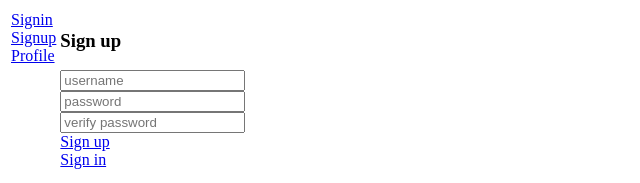
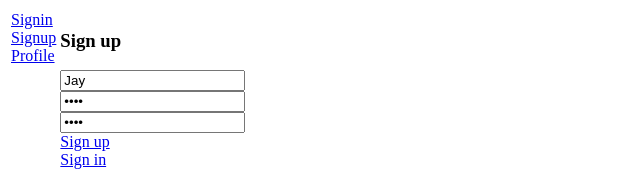
Before and after one commit to jayaditya034/kambaz-next-js, a Next.js app: page /Account/Signup in a window 1280 px wide. Shown: the top 183 px of the page, without its empty margins (0-640 px from the left). Built offline with nearby package versions, Linux system fonts and the light colour scheme.

Commit message:
Final Commit

```diff
--- a/app/(Kambaz)/Account/Signin/page.tsx
+++ b/app/(Kambaz)/Account/Signin/page.tsx
@@ -3,8 +3,8 @@ export default function Signin() {
  return (
    <div id="wd-signin-screen">
      <h3>Sign in</h3>
-     <input placeholder="username" className="wd-username" /> <br />
-     <input placeholder="password" type="password" className="wd-password" /> <br />
+     <input placeholder="username" className="wd-username" defaultValue="Jay"/> <br />
+     <input placeholder="password" type="password" className="wd-password" defaultValue="3399"/> <br />
      <Link href="/Dashboard" id="wd-signin-btn"> Sign in </Link> <br />
      <Link href="Signup" id="wd-signup-link"> Sign up </Link>
    </div>
--- a/app/(Kambaz)/Account/Signup/page.tsx
+++ b/app/(Kambaz)/Account/Signup/page.tsx
@@ -3,10 +3,10 @@ export default function Signup() {
   return (
     <div id="wd-signup-screen">
       <h3>Sign up</h3>
-      <input placeholder="username" className="wd-username" /><br/>
-      <input placeholder="password" type="password" className="wd-password" /><br/>
+      <input placeholder="username" className="wd-username" defaultValue="Jay"/><br/>
+      <input placeholder="password" type="password" className="wd-password" defaultValue="3399"/><br/>
       <input placeholder="verify password"
-             type="password" className="wd-password-verify" /><br/>
+             type="password" className="wd-password-verify" defaultValue="3399"/><br/>
       <Link  href="Profile" > Sign up </Link><br />
       <Link  href="Signin" > Sign in </Link>
     </div>
```
